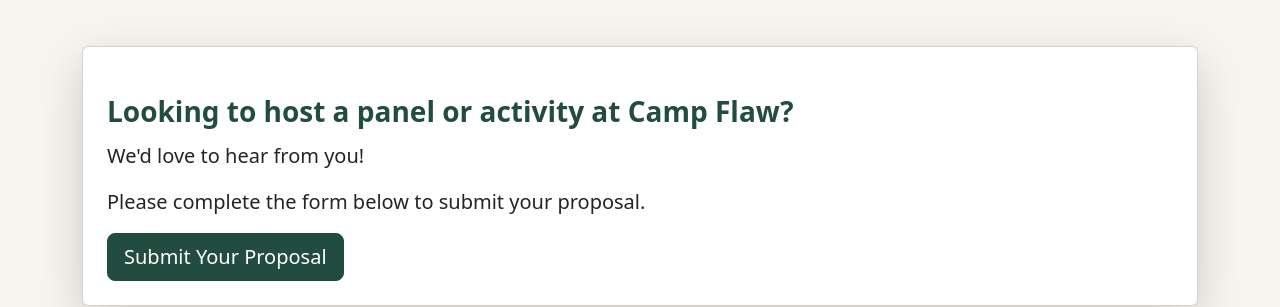
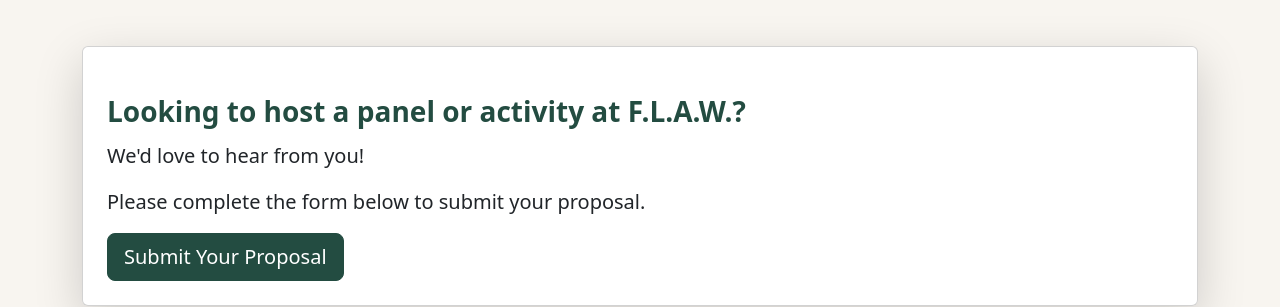
Before and after one commit to campflaw/campflaw.github.io, a Jekyll site: the page built from programming.md, in a window 1280 px wide and 900 px high. Shown: the part 282-589 px from the top of the window. Built offline with Jekyll 4.4.1, drawn with Linux system fonts in a browser that asks for light colours.

Commit message:
Replaced instance of "Camp Flaw" with "F.L.A.W." to more accurately represent the name of the event

```diff
--- a/programming.md
+++ b/programming.md
@@ -5,7 +5,7 @@
 ---
 
 <div class="card p-4 mx-auto shadow-lg rounded my-4" style="background: rgba(255,255,255,0.95);">
-    <h3 class="fw-bold" style="color: #234c41;">Looking to host a panel or activity at Camp Flaw?</h3>
+    <h3 class="fw-bold" style="color: #234c41;">Looking to host a panel or activity at F.L.A.W.?</h3>
     <p class="fs-5">We'd love to hear from you!</p>
     <p class="fs-5">Please complete the form below to submit your proposal.</p>
     <a href="https://forms.gle/ZmtEEYNd5Udk18JT6" class="btn btn-success btn-lg align-self-start" target="_blank" rel="noopener">Submit Your Proposal</a>
```
